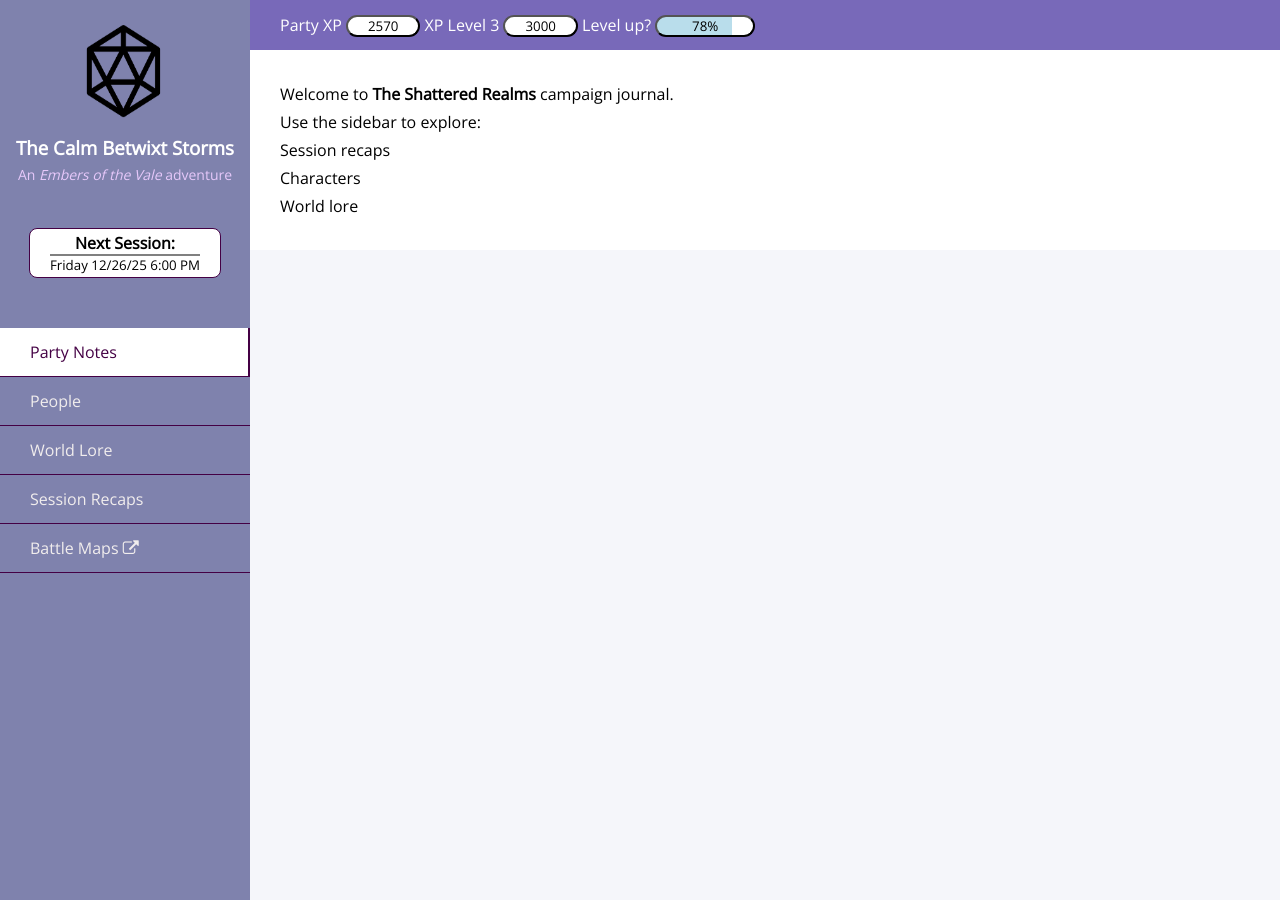
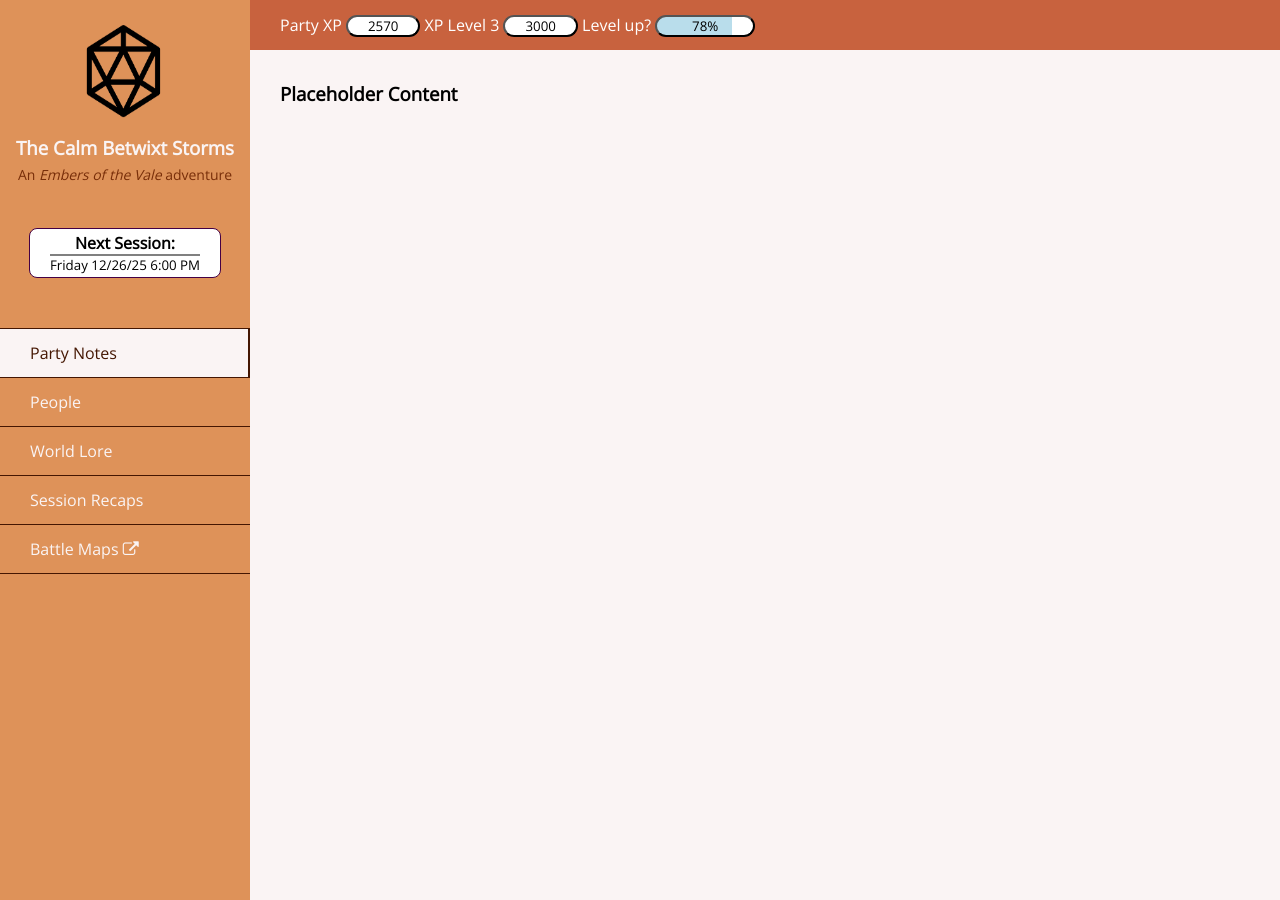
Before and after one commit to lambdr/calm_betwixt_storms, a Jekyll site: the page built from index.md, in a window 1280 px wide. Built offline with Jekyll 4.4.1, drawn with Linux system fonts in a browser that asks for light colours.

Commit message:
colour formatting

```diff
--- a/assets/css/main.css
+++ b/assets/css/main.css
@@ -10,8 +10,24 @@
   font-family: 'Open Sans', sans-serif;
 }
 
+:root {
+  /* Core theme colors */
+  --color-bg: #faf4f4;
+  --color-sidebar: #de9259;
+  --color-navbar: #c8623e;
+
+  /* Accent colors */
+  --light-accent: #782e09;
+  --dark-accent: #441602;
+
+  /* Text */
+  --text-light: #faf4f4;
+  --text-dark: #1a1313;
+}
+
+
 body {
-  background: #f5f6fa;
+  background: var(--color-bg);
   font-family: 'Open Sans', sans-serif;
   min-height: 100vh;
 }
@@ -19,7 +35,6 @@ body {
 .center{
 object-position: 50% 50%;
 }
-
 
 
 /* ---------- Wrapper ---------- */
@@ -30,7 +45,7 @@ object-position: 50% 50%;
 
 /* ---------- Sidebar ---------- */
 .wrapper .sidebar {
-  background: #7F82AD;
+  background: var(--color-sidebar);
   position: fixed;
   top: 0;
   left: 0;
@@ -55,12 +70,12 @@ object-position: 50% 50%;
 }
 
 .wrapper .sidebar .profile h3 {
-  color: #fff;
+  color: var(--text-light);
   margin: 10px 0 5px;
 }
 
 .wrapper .sidebar .profile p {
-  color: rgb(230, 200, 250);
+  color: var(--light-accent);
   font-size: 14px;
 }
 
@@ -72,17 +87,24 @@ object-position: 50% 50%;
 .wrapper .sidebar ul li a {
   display: block;
   padding: 13px 30px;
-  border-bottom: 1px solid #440044;
-  color: rgb(241, 237, 237);
+  color: var(--text-light);
   font-size: 16px;
   transition: all 0.2s ease-in-out;
 }
 
+.wrapper .sidebar ul li {
+  border-bottom: 1px solid var(--dark-accent);
+}
+
+.wrapper .sidebar ul li:first-child {
+  border-top: 1px solid var(--dark-accent);
+}
+
 .wrapper .sidebar ul li a.active,
 .wrapper .sidebar ul li a:hover {
-  color: #440044;
-  background: white;
-  border-right: 2px solid #440044;
+  color: var(--dark-accent);
+  background: var(--color-bg);
+  border-right: 2px solid var(--dark-accent);
 }
 
 /* ---------- Main Section ---------- */
@@ -96,7 +118,7 @@ object-position: 50% 50%;
 
 /* ---------- Top Navbar ---------- */
 .wrapper .section .top_navbar {
-  background: rgb(120, 105, 185);
+  background: var(--color-navbar);
   height: 50px;
   display: flex;
   align-items: center;
@@ -107,7 +129,7 @@ object-position: 50% 50%;
 /* ---------- Main Content ---------- */
 .wrapper .section .container {
   padding: 30px;
-  background: #fff;
+  background: var(--color-bg);
   line-height: 28px;
 }
 
--- a/index.md
+++ b/index.md
@@ -3,9 +3,4 @@ layout: default
 title: Home
 ---
 
-Welcome to **The Shattered Realms** campaign journal.
-
-Use the sidebar to explore:
-- Session recaps
-- Characters
-- World lore
+<h3>Placeholder Content</h3>
```
Also changed, not shown: _data/npcs/arajin_vale.yml (+31 -9 lines), _data/npcs/stillhaven.yml (+51 -4 lines), _pages/characters.md (+6 -1 lines), assets/images/characters/saskerill.jpg, 3 other files.
